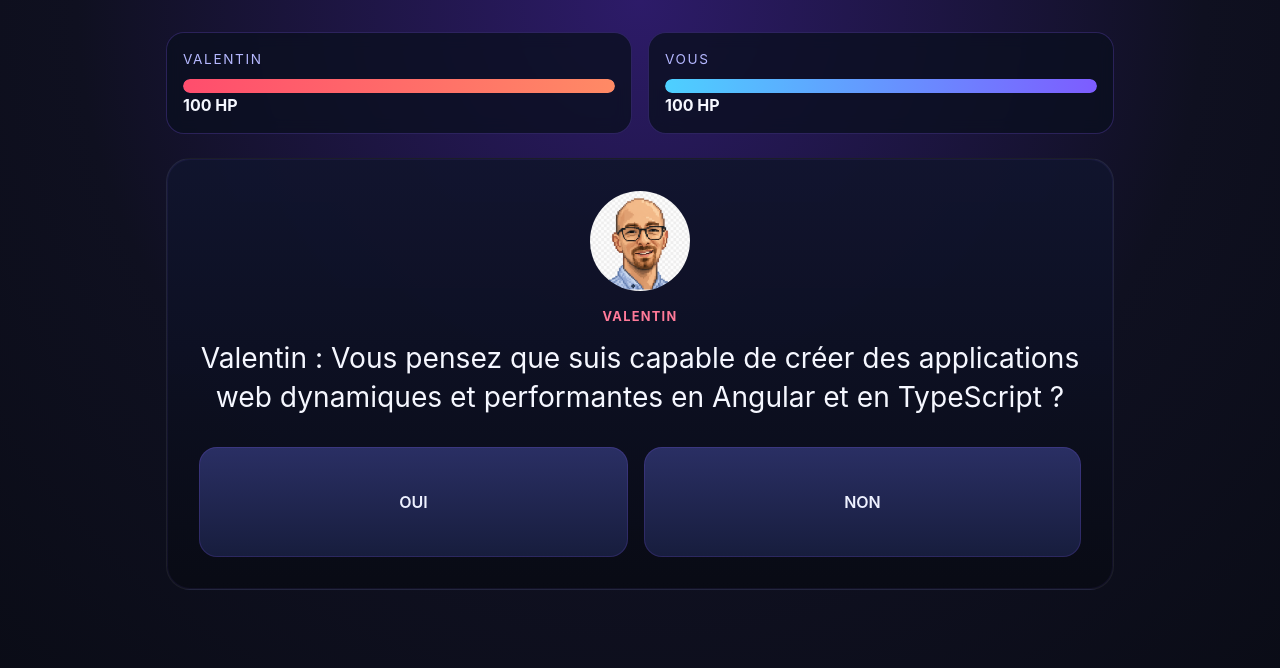
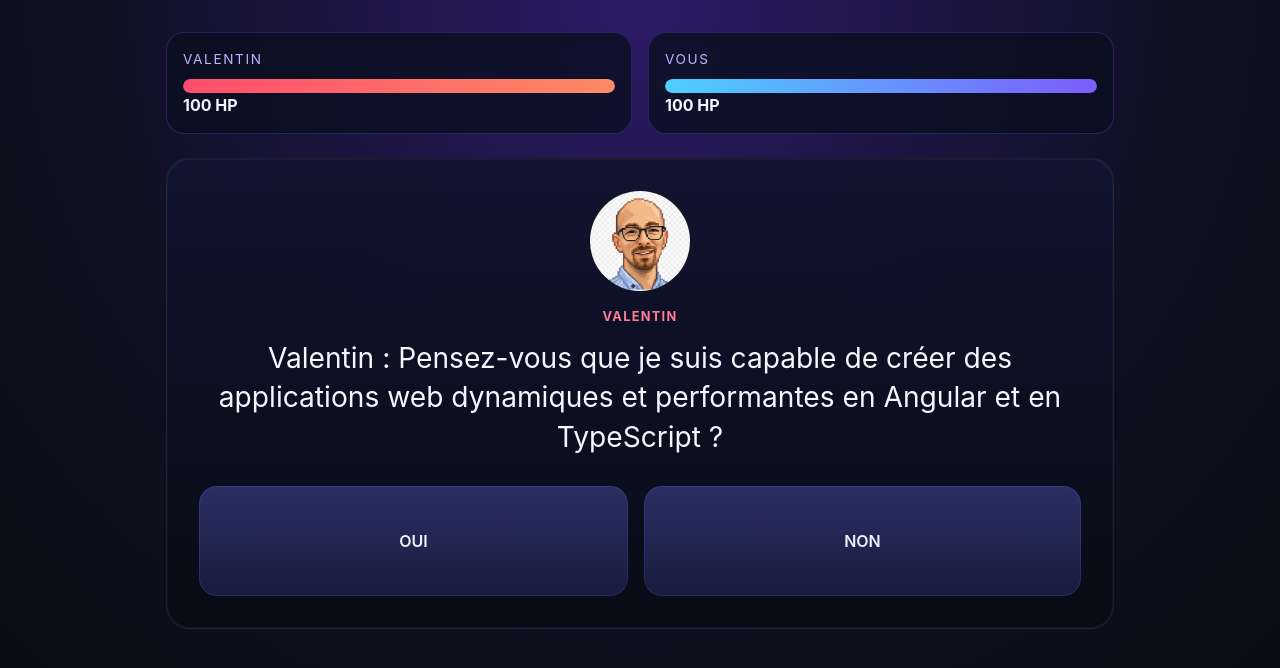
Before and after one commit to valentinlegay/InterviewBossFight, an Angular app in the folder angular-boss_fight/: page / in a window 1280 px wide. Shown: the top 668 px of the page. Built offline with nearby package versions, Linux system fonts and the light colour scheme.

Commit message:
correction faute

```diff
--- a/angular-boss_fight/src/app/app.ts
+++ b/angular-boss_fight/src/app/app.ts
@@ -23,31 +23,31 @@ interface MailtoParams {
 })
 export class App {
 
-  protected readonly textRecruter: string = 'Valentin : Vous souhaitez me recruter ?';
+  protected readonly textRecruter: string = 'Valentin : Souhaitez-vous me recruter ?';
   protected readonly questions: Question[] = [
     {
-      prompt: 'Valentin : Vous pensez que suis capable de créer des applications web dynamiques et performantes en Angular et en TypeScript ?',
+      prompt: 'Valentin : Pensez-vous que je suis capable de créer des applications web dynamiques et performantes en Angular et en TypeScript ?',
       options: ['OUI', 'NON'],
       correct: 0,
-      explanation: 'J\'ai pû apprend angular lors de mon master, l\'appliquer professionnelement sur un projet de fraude à l\'assurance.'
+      explanation: 'J\'ai pu apprendre Angular lors de mon master et l\'appliquer professionnellement sur un projet de fraude à l\'assurance.'
     },
     {
-      prompt: 'Valentin : Vous pensez que suis capable de créer des back-end Java performants et sécurisés, en utilisant des frameworks tels que Spring Boot ?',
+      prompt: 'Valentin : Pensez-vous que je suis capable de créer des back-ends Java performants et sécurisés, en utilisant des frameworks tels que Spring Boot ?',
       options: ['OUI', 'NON'],
       correct: 0,
-      explanation: 'J\'ai commencé à apprendre Java en autodidacte lors de ma licence en mathématique et est ainsi tombé amoureux au métier de développeur. J\'ai donc désidé de me rediriger vers le métier de développeur en suivant un DUT Informatique puis un Master Informatique MIAGE.'
+      explanation: 'J\'ai commencé à apprendre Java en autodidacte lors de ma licence en mathématiques et suis ainsi tombé amoureux du métier de développeur. J\'ai donc décidé de me réorienter vers ce métier en suivant un DUT Informatique puis un Master Informatique MIAGE.'
     },
     {
-      prompt: 'Valentin : Vous pensez que suis capable de comprendre et d\'utiliser les concepts de base des Bases de données relationnelles et NoSQL ?',
+      prompt: 'Valentin : Pensez-vous que je suis capable de comprendre et d\'utiliser les concepts de base des bases de données relationnelles et NoSQL ?',
       options: ['OUI', 'NON'],
       correct: 0,
-      explanation: 'J\'ai pû apprendre le fonctionnement des Bases de données relationnelles et NoSQL lors de mon master. Et les mettre en pratique lors d\'une refactorisation du contexte client d\'un CRM chez MMA.'
+      explanation: 'J\'ai pu apprendre le fonctionnement des bases de données relationnelles et NoSQL lors de mon master, puis les mettre en pratique lors d\'une refactorisation du contexte client d\'un CRM chez MMA.'
     },
     {
-      prompt: 'Valentin : Vous pensez que suis capable de gérer les outils de travail collaboratif et de gestion de projet, tels que Git, Jira, Confluence, Jenkins, windows365, etc. ?',
+      prompt: 'Valentin : Pensez-vous que je suis capable de maîtriser les outils de travail collaboratif et de gestion de projet, tels que Git, Jira, Confluence, Jenkins, Windows 365, etc. ?',
       options: ['OUI', 'NON'],
       correct: 0,
-      explanation: 'J\'ai pu apprendre à les utiliser dans mon Master, lors de mes expériences professionnelles à EDF et à MMA ainsi que lors de mes projets personnels. J\'ai donc une connaissance approfondie de ces outils.'
+      explanation: 'J\'ai appris à les utiliser durant mon master, lors de mes expériences professionnelles à EDF et chez MMA, ainsi que dans mes projets personnels. J\'ai donc une connaissance approfondie de ces outils.'
     },
     {
       prompt: this.textRecruter,
```
